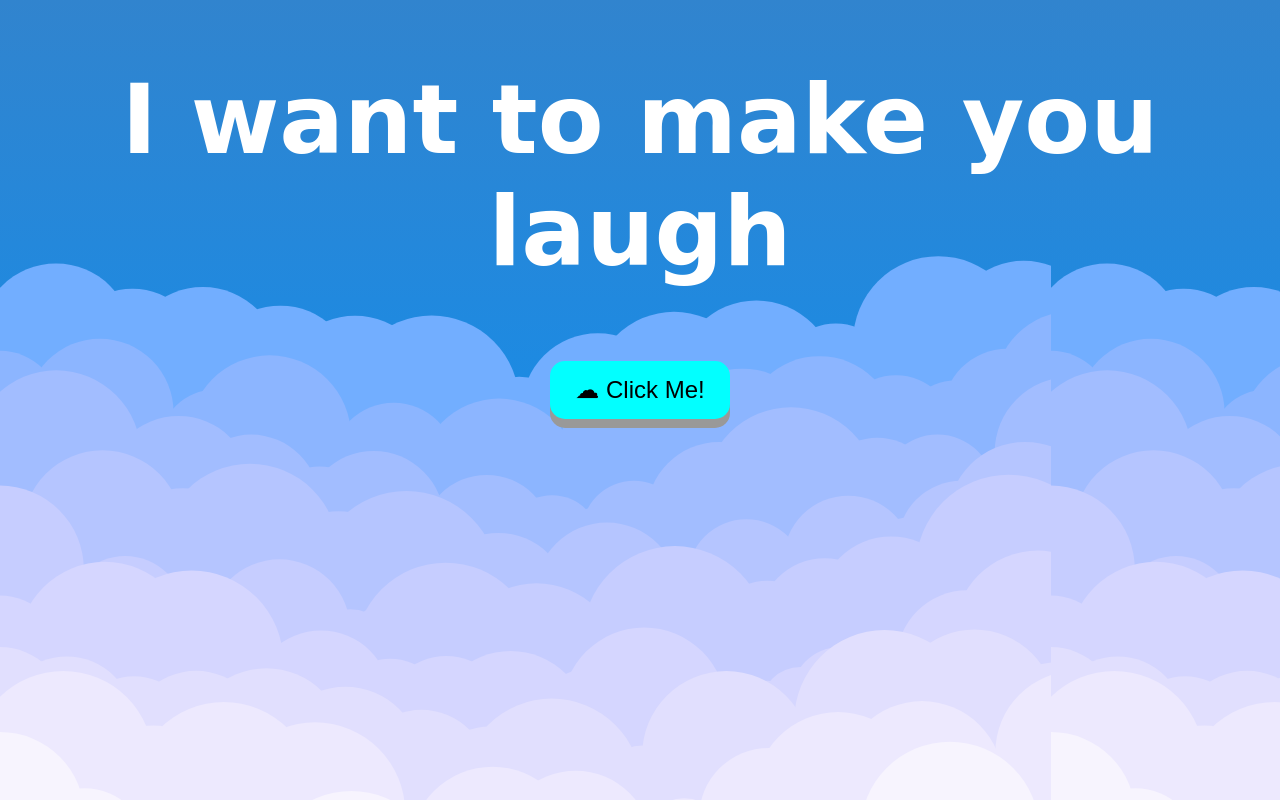
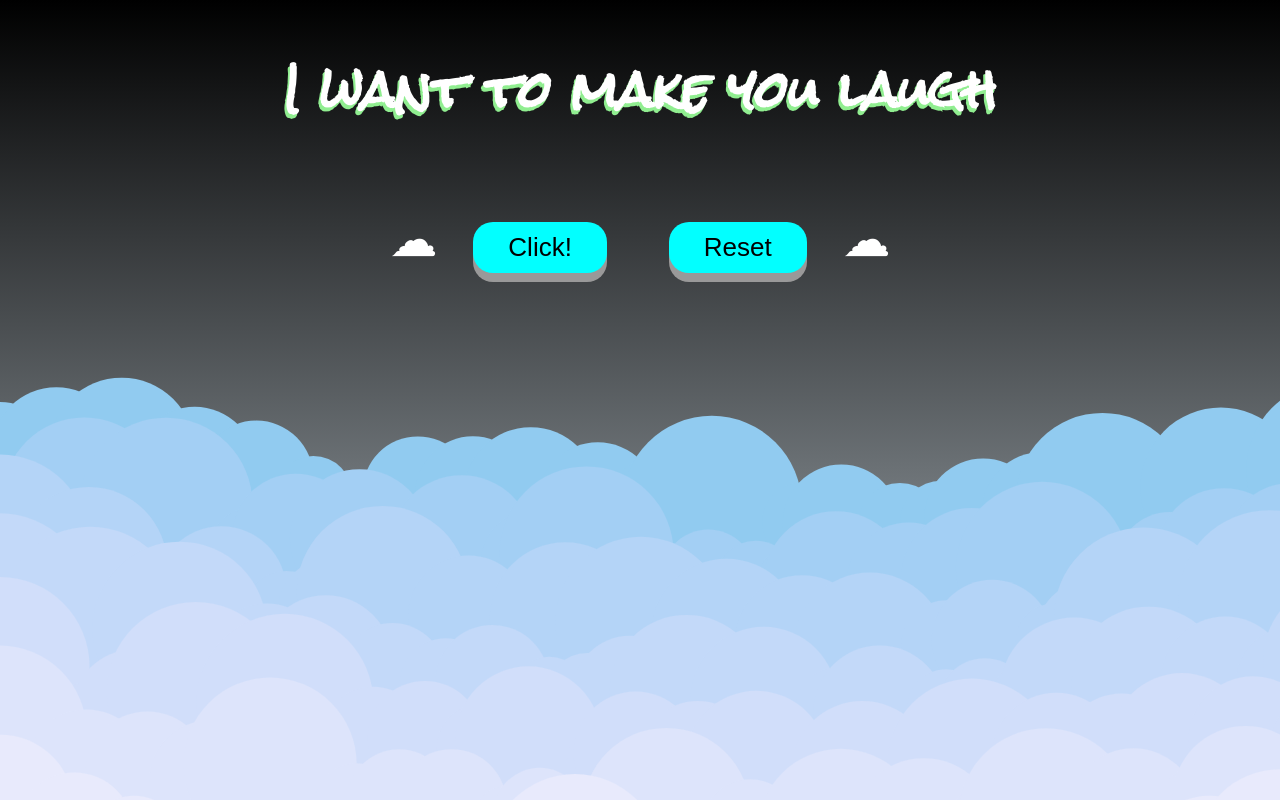
Before and after one commit to SylviaMakuch/Random-Colour-Generator, a plain HTML site: page Random Joke!/index.html in a window 1280 px wide. Drawn offline with nearby package versions, Linux system fonts and the light colour scheme; no server answers.

Commit message:
reset button done

```diff
--- a/Random Joke!/app.js
+++ b/Random Joke!/app.js
@@ -10,4 +10,11 @@ const getDadJoke = async () => {
 getDadJoke()
 
 const btn = document.getElementById("clickMe");
-btn.addEventListener ("click", getDadJoke)
+btn.addEventListener ("click", getDadJoke);
+
+function removeAll(){
+    document.getElementById("jokes").innerHTML = "";
+}
+
+const reset =document.getElementById("reset");
+reset.addEventListener ("click", removeAll);
--- a/Random Joke!/index.html
+++ b/Random Joke!/index.html
@@ -6,15 +6,21 @@
     <link rel="stylesheet" href="styles.css">
     <link rel="preconnect" href="https://fonts.googleapis.com">
     <link rel="preconnect" href="https://fonts.gstatic.com" crossorigin>
-    <link href="https://fonts.googleapis.com/css2?family=Indie+Flower&display=swap" rel="stylesheet">
+    <link href="https://fonts.googleapis.com/css2?family=Rock+Salt&display=swap" rel="stylesheet">
+    <link rel="preconnect" href="https://fonts.googleapis.com">
+    <link rel="preconnect" href="https://fonts.googleapis.com">
+    <link rel="preconnect" href="https://fonts.gstatic.com" crossorigin>
+    <link href="https://fonts.googleapis.com/css2?family=Caveat&display=swap" rel="stylesheet">
 </head>
 
 <body>
 
     <div id="div1">
         <h1>I want to make you laugh</h1>
-        <button id="clickMe"> <span>&#9729;</span>
-            Click Me!</button>
+        <span id='cloudText'>&#9729;</span>
+        <button id="clickMe">Click!</button>
+        <input type="reset" value="Reset" id="reset">
+        <span id='cloudText'>&#9729;</span>
         <ul id="jokes"></ul>
     </div>
     <script src="app.js"></script>
--- a/Random Joke!/styles.css
+++ b/Random Joke!/styles.css
@@ -1,22 +1,26 @@
 #div1 {
   text-align: center;
-    font-family: 'Rock Salt', cursive;
-    font-size: 3em;
-    color: white;
+  font-family: "Rock Salt", cursive;
+  font-size: 1.5em;
+  color: rgb(255, 255, 255);
 }
-
+h1{
+  text-shadow: -2px 4px lightgreen;
+}
 ul {
   font-size: 1em;
 }
 
-body{
-    background-image: url(clouds.svg);
+body {
+  background-color: lavender;
+  background-image: url(clouds-desktop.svg);
+  object-fit:contain;
 }
 
 #clickMe {
   display: inline-block;
-    padding: 15px 25px;
-    font-size: 24px;
+  padding: 10px 35px;
+  font-size: 26px;
   cursor: pointer;
   text-align: center;
   text-decoration: none;
@@ -24,13 +28,61 @@ body{
   color: rgb(0, 0, 0);
   background-color: #02ffff;
   border: none;
-    border-radius: 15px;
+  border-radius: 20px;
   box-shadow: 0 9px #999;
+  margin-right: 1em;
+  margin-left: 1em;
 }
 
-  #clickMe:hover {background-color: #3cdada}
+#clickMe:hover {
+  background-color: #3cdada;
+  box-shadow:0px 7px lightgreen;
+}
 
 #clickMe:active {
   background-color: #5193a3;
   box-shadow: 0 5px #666;
   transform: translateY(4px);
+}
+#reset {
+  display: inline-block;
+  padding: 10px 35px;
+  font-size: 26px;
+  cursor: pointer;
+  text-align: center;
+  text-decoration: none;
+  outline: none;
+  color: rgb(0, 0, 0);
+  background-color: #02ffff;
+  border: none;
+  border-radius: 20px;
+  box-shadow: 0 9px #999;
+  margin: 1em;
+}
+#reset:hover {
+  background-color: #3cdada;
+  box-shadow:0px 7px lightgreen;
+
+}
+#reset:active {
+  background-color: #5193a3;
+  box-shadow: 0 5px #666;
+  transform: translateY(4px);
+}
+
+ul{
+  font-family: 'Caveat', cursive;
+  font-size: 1.5em;
+  display: flex;
+  flex-direction: column-reverse;
+  align-items: center;
+  }
+li{
+  display: flex;
+  flex-direction: column-reverse;
+  align-items: center;
+  padding-bottom: 0.3em;
+}
+#cloudText{
+  font-size: 2em;
+}
```
Also changed, not shown: Random Joke!/clouds-desktop.svg (added), Random Joke!/clouds.svg (deleted). Lines whose indentation alone changed are shown as unchanged.
